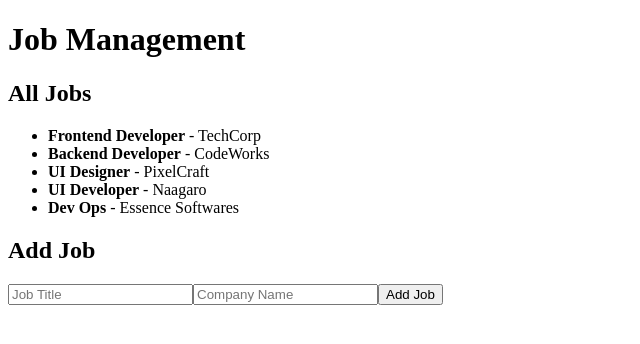
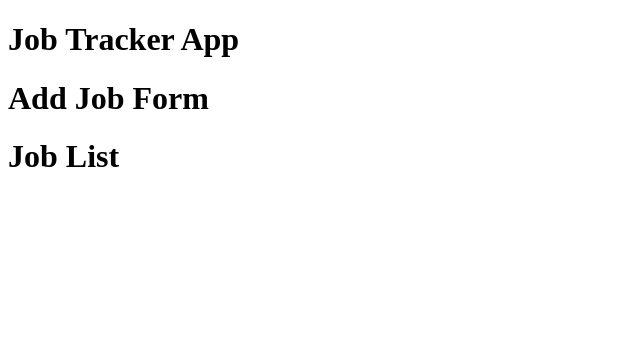
Before and after one commit to iammanishrawat/job-tracker-app, a React (Vite) app: page /add-job in a window 1280 px wide. Shown: the top 344 px of the page, without its empty margins (0-640 px from the left). Built offline with nearby package versions, Linux system fonts and the light colour scheme.

Commit message:
working on data flow from scratch

```diff
--- a/src/App.jsx
+++ b/src/App.jsx
@@ -3,10 +3,10 @@ import Jobs from './components/Jobs'
 
 function App() {
   return (
-    <div>
-      <h1>Job Management</h1>
+    <>
+      <h1>Job Tracker App</h1>
       <Jobs />
-    </div>
+    </>
   )
 }
 
--- a/src/components/Jobs.jsx
+++ b/src/components/Jobs.jsx
@@ -1,21 +1,12 @@
-// Jobs.jsx
-import React, { useState } from 'react'
-import jobsData from '../data/jobsData'
-import JobList from '../pages/jobsList'
-import AddJob from '../pages/AddJob'
+import AddJob from "../pages/AddJob"
+import JobList from "../pages/jobsList"
 
 function Jobs() {
-  const [allJobs, setAllJobs] = useState(jobsData)
-
-  const addJob = (newJob) => {
-    setAllJobs((prevJobs) => [...prevJobs, newJob])
-  }
-
   return (
-    <div>
-      <JobList allJobs={allJobs} />
-      <AddJob addJob={addJob} />
-    </div>
+    <>
+      <AddJob />
+      <JobList />
+    </>
   )
 }
 
--- a/src/pages/AddJob.jsx
+++ b/src/pages/AddJob.jsx
@@ -1,44 +1,8 @@
-// AddJob.jsx
-import React, { useState } from 'react'
-
-function AddJob({ addJob }) {
-  const [title, setTitle] = useState('')
-  const [company, setCompany] = useState('')
-
-  const handleSubmit = (e) => {
-    e.preventDefault()
-    if (!title || !company) return
-
-    const newJob = {
-      id: Date.now(),
-      title,
-      company,
-    }
-
-    addJob(newJob) // Call parent function
-    setTitle('')
-    setCompany('')
-  }
-
+function AddJob() {
   return (
-    <div>
-      <h2>Add Job</h2>
-      <form onSubmit={handleSubmit}>
-        <input
-          type="text"
-          placeholder="Job Title"
-          value={title}
-          onChange={(e) => setTitle(e.target.value)}
-        />
-        <input
-          type="text"
-          placeholder="Company Name"
-          value={company}
-          onChange={(e) => setCompany(e.target.value)}
-        />
-        <button type="submit">Add Job</button>
-      </form>
-    </div>
+    <>
+      <h1>Add Job Form</h1>
+    </>
   )
 }
 
--- a/src/pages/jobsList.jsx
+++ b/src/pages/jobsList.jsx
@@ -1,22 +1,8 @@
-// JobList.jsx
-import React from 'react'
-
-function JobList({ allJobs }) {
+function JobList() {
   return (
-    <div>
-      <h2>All Jobs</h2>
-      {allJobs.length === 0 ? (
-        <p>No jobs available</p>
-      ) : (
-        <ul>
-          {allJobs.map((job) => (
-            <li key={job.id}>
-              <strong>{job.title}</strong> - {job.company}
-            </li>
-          ))}
-        </ul>
-      )}
-    </div>
+    <>
+      <h1>Job List</h1>
+    </>
   )
 }
 
```
